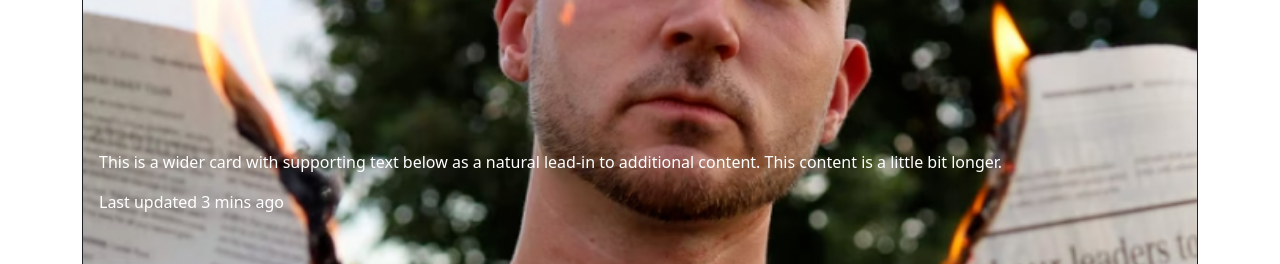
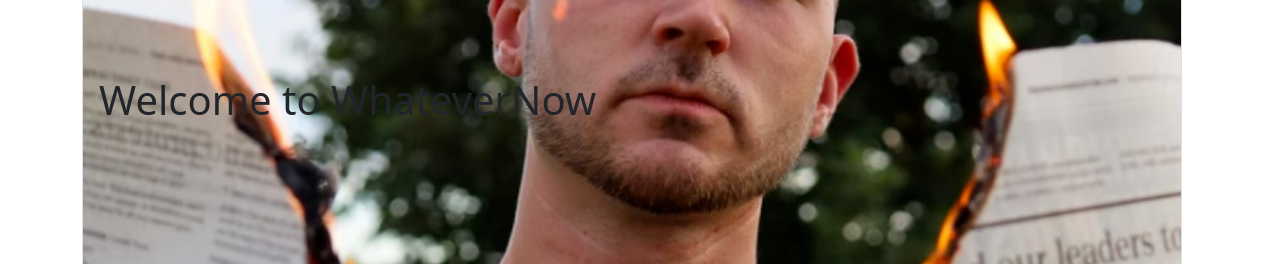
Before and after one commit to chloeyarb/Whatever-Now, a React (Create React App) app in the folder client/: page / in a window 1280 px wide. Shown: the part 323-587 px from the top of the page. Built offline with nearby package versions, Linux system fonts and the light colour scheme.

Commit message:
styled hero

```diff
--- a/client/src/App.css
+++ b/client/src/App.css
@@ -60,5 +60,14 @@
 } */
 
 .hero-text {
-  margin-top: 400px;
+  font-size: 40px;
+  margin-top: 30%;
+  margin-right: 30%;
+
+
 }
+
+.hero-img {
+  max-height: 1100px;
+  max-width: 1100px;
+}
--- a/client/src/pages/Home.js
+++ b/client/src/pages/Home.js
@@ -3,22 +3,23 @@
 import Button from "react-bootstrap/Button";
 import Card from "react-bootstrap/Card";
 
-import { Container, Row, Col } from "react-bootstrap";
+import { Container, } from "react-bootstrap";
 const Home = () => {
     return (
         <Container fluid="md">
-      <Card className="bg-dark text-white">
+            <div className="hero-img">
+                <Card>
                     <Card.Img src="/img/HI.png" alt="Card image" />
                     <Card.ImgOverlay>
                         {/* STYLE WELCOME MESSAGE + ADD BUTTONS */}
                         <Card.Text className="hero-text">
-            This is a wider card with supporting text below as a natural lead-in
-            to additional content. This content is a little bit longer.
+                            Welcome to WhateverNow
                         </Card.Text>
-          <Card.Text>Last updated 3 mins ago</Card.Text>
+
                     </Card.ImgOverlay>
                 </Card>
-      <Row className="justify-content-md-center">
+            </div>
+            {/* <Row className="justify-content-md-center">
         <Col md="auto">
           Welcome to Whatever Now
           <div>
@@ -31,7 +32,7 @@
           </div>
           {/* <div>Are mission statement being that Media its-self has a week self- life at best, with that being because of the overabundance of news or that People’s attention span is not that long. So why not have a social media Page that reflex that. With our app “What-3ver Now” that is our goal to achieve. With a little thing where every post and convo for that week is burned after. The week starts Sunday at 12est and ends Sunday 12est. Not ever post will last a week full week. Now it might see like we are going after a “Free-Speech” app as many others have done with their disdain for how Twitter or others have there Policys for posting content, but I assure you here we do intend to “watch posts” to see if any nefarious or malicious posts or comments are poste
             </div> */}
-          <div className="mb-2">
+            {/* <div className="mb-2">
             <Button variant="primary" size="lg">
               Login
             </Button>{" "}
@@ -40,7 +41,7 @@
             </Button>
           </div>
         </Col>
-      </Row>
+      </Row> */}
 
             <div className="container mt-5 mb-5">
                 <div className="row">
```
Lines whose indentation alone changed are shown as unchanged.
